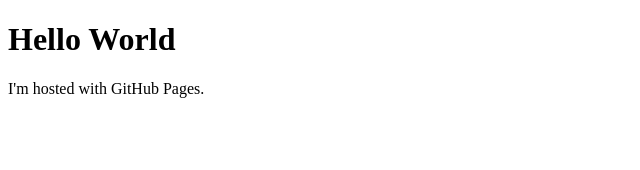
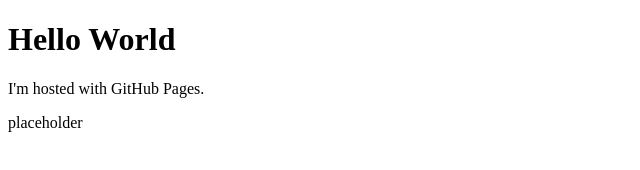
Before and after one commit to Ex-32/Ex-32.github.io, a plain HTML site: page index.html in a window 1280 px wide. Shown: the whole page, without its empty margins (0-640 px from the left). Drawn offline with Linux system fonts and the light colour scheme.

Commit message:
Update index.html

```diff
--- a/index.html
+++ b/index.html
@@ -3,5 +3,6 @@
 <body>
 <h1>Hello World</h1>
 <p>I'm hosted with GitHub Pages.</p>
+<p>placeholder</p>
 </body>
 </html>
```
